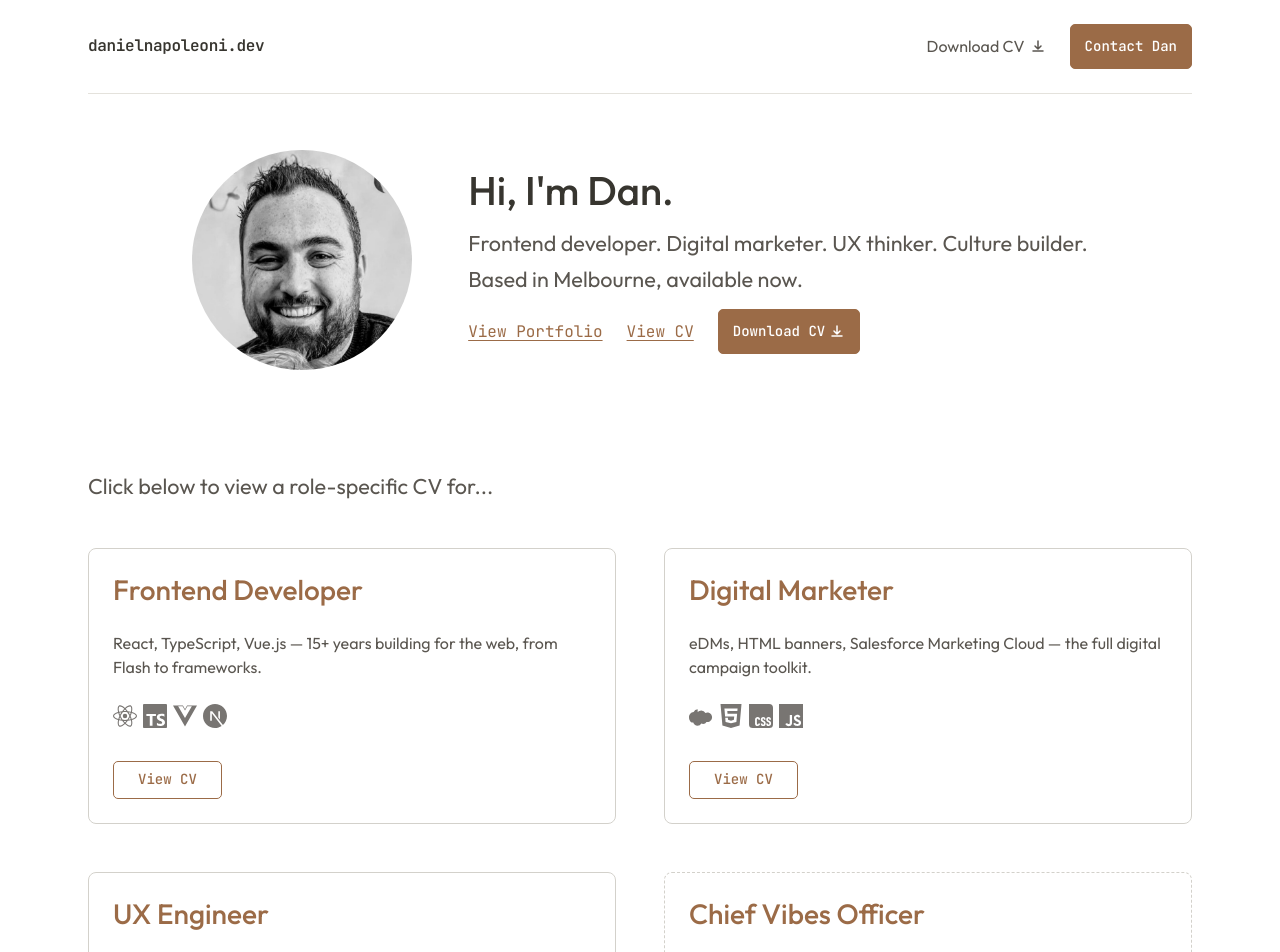
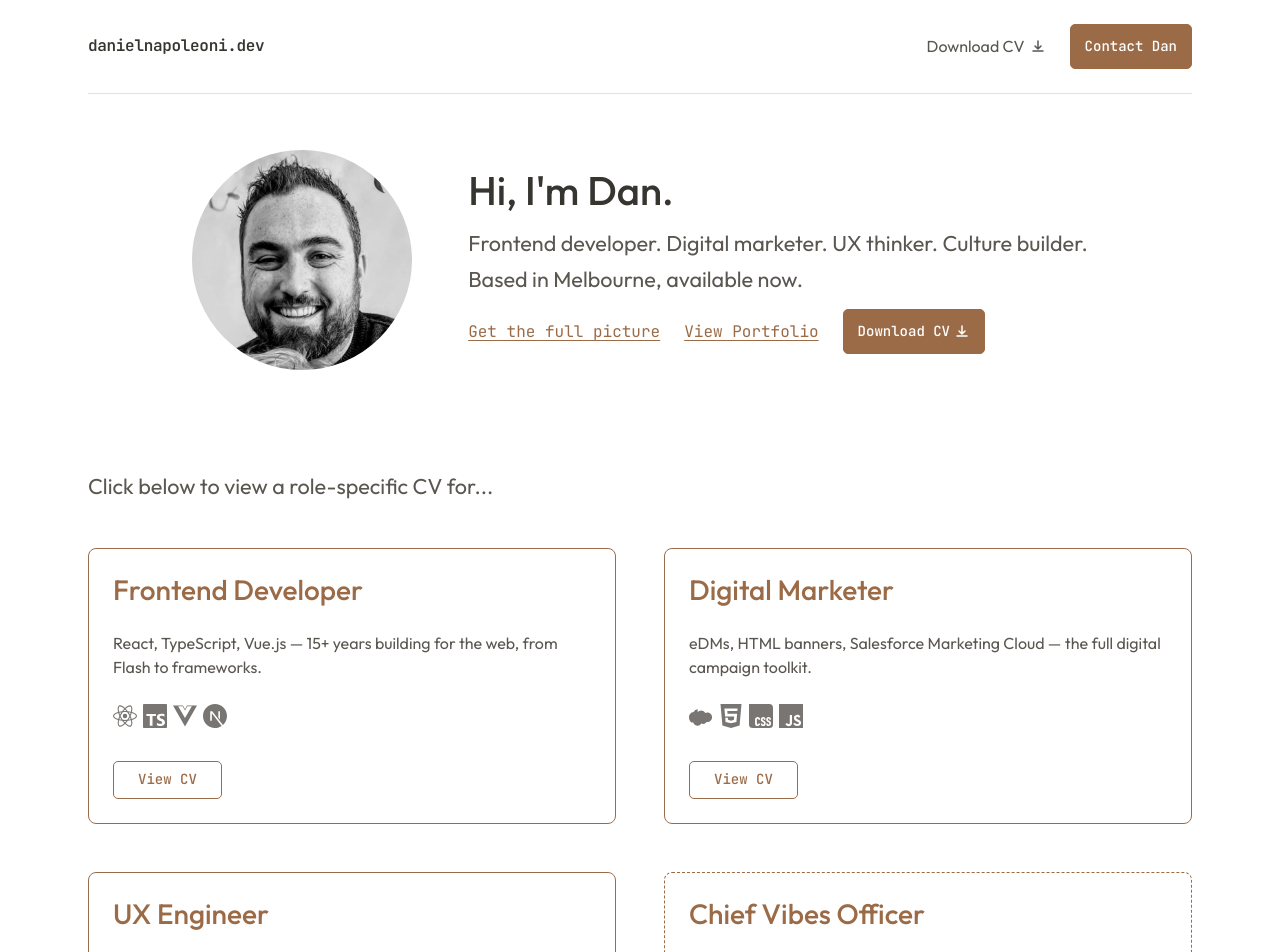
Before and after one commit to dnapoleoni/cv-portfolio-2026, a Next.js app: page / in a window 1280 px wide. Shown: the top 952 px of the page. Built offline with nearby package versions, Linux system fonts and the light colour scheme.

Commit message:
couple of small nav & styling tweaks before i do a colour contrast audit

```diff
--- a/app/globals.css
+++ b/app/globals.css
@@ -329,7 +329,7 @@ ol {
   flex-direction: column;
   gap: var(--space-xs);
   padding: var(--space-md);
-  border: 1px solid var(--color-border);
+  border: 1px solid var(--color-accent);
   border-radius: 6px;
   text-decoration: none;
   color: var(--color-text);
@@ -347,10 +347,6 @@ ol {
 
 .card--vibes {
   border-style: dashed;
-}
-
-.card--vibes:hover {
-  border-color: var(--color-accent);
 }
 
 /* --- PRIMITIVES — Contact Page Layout --- */
--- a/components/sections/Hero.tsx
+++ b/components/sections/Hero.tsx
@@ -24,11 +24,11 @@ export function Hero() {
           <p className="hero-sub">Based in Melbourne, available now.</p>
         </div>
         <div className="link-group mobile-col mobile-center">
+          <Link href="/the-full-picture" className="link-mono">
+            Get the full picture
+          </Link>
           <Link href="/work" className="link-mono">
             View Portfolio
-          </Link>
-          <Link href="/the-full-picture" className="link-mono">
-            View CV
           </Link>
           <DownloadButton
             href="/pdfs/Dan-Napoleoni-CV.pdf"
```
